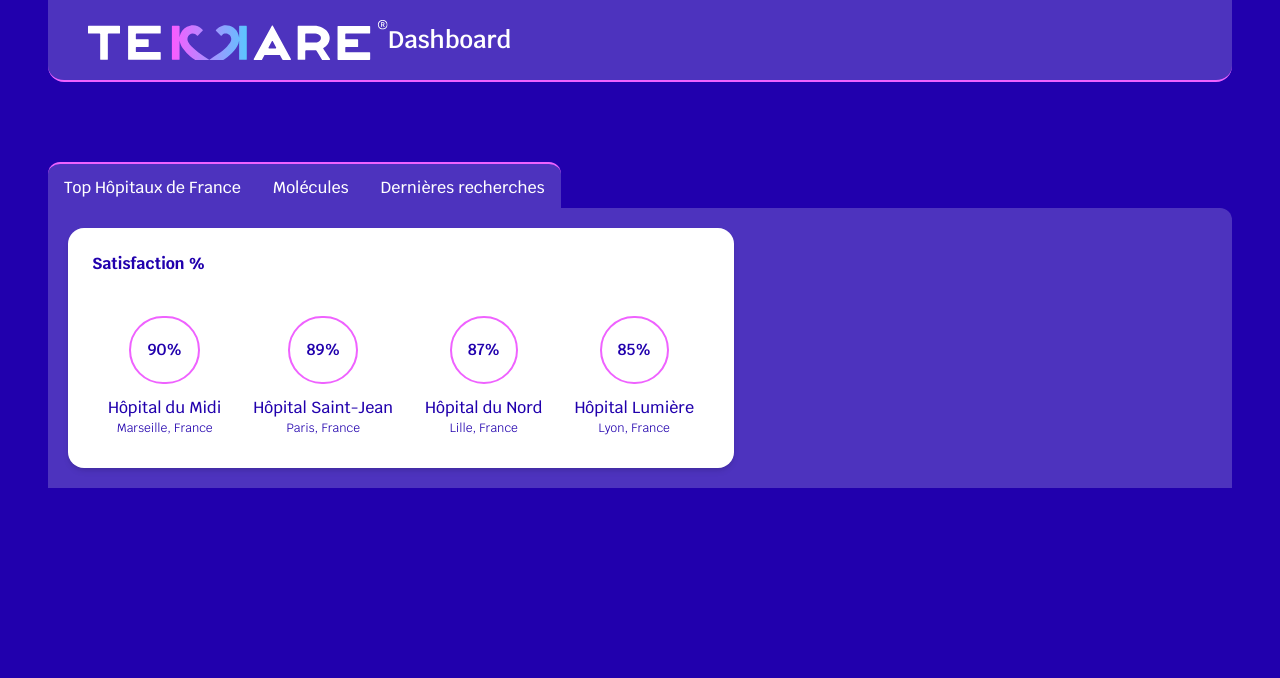
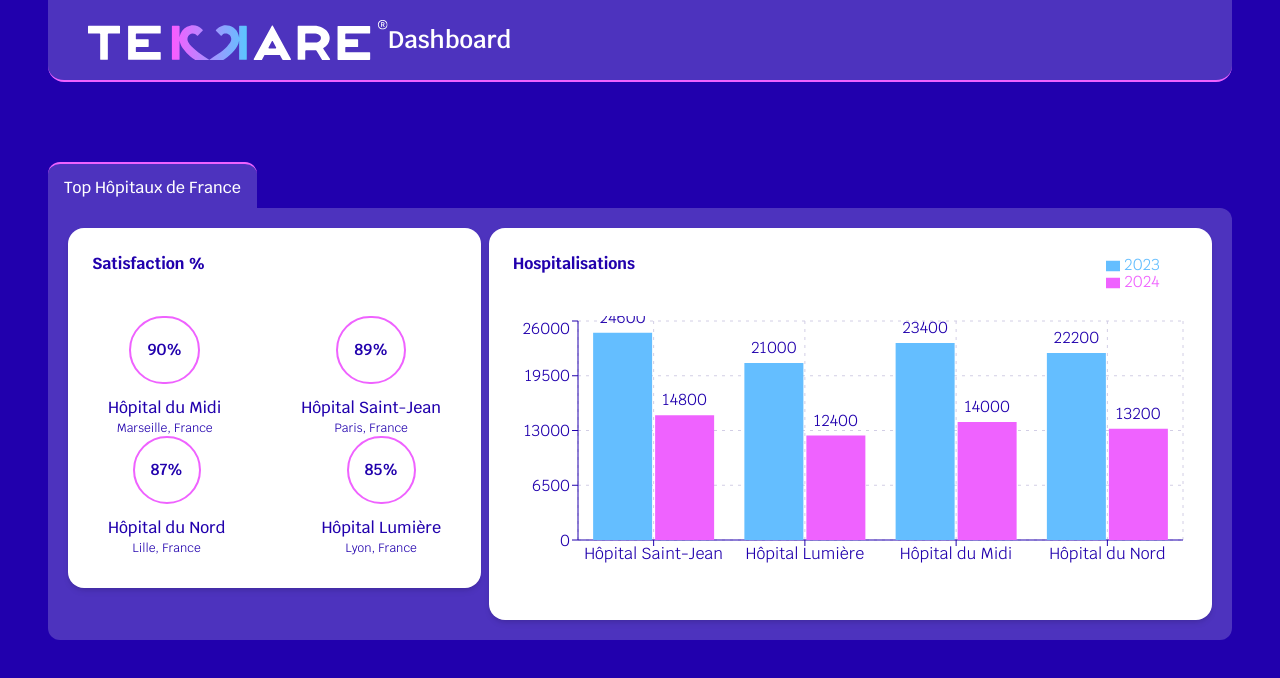
Before and after one commit to MandyTrl/meditec, a Next.js app: page / in a window 1280 px wide. Shown: the top 678 px of the page. Built offline with nearby package versions, Linux system fonts and the light colour scheme.

Commit message:
adjust hospitalizationsBarChart

```diff
--- /dev/null
+++ b/src/components/ChartUI/CustomTextLabel.tsx
@@ -0,0 +1,21 @@
+import React from "react"
+
+type CustomLabelProps = {
+	x: number
+	y: number
+	width: number
+	value: string
+}
+
+export const CustomTextLabel = ({ x, y, width, value }: CustomLabelProps) => {
+	return (
+		<text
+			x={x + width / 2} //centre le label
+			y={y}
+			dy={-10} //distance entre la barre et le label
+			fill="#2100AD"
+			textAnchor="middle">
+			{value}
+		</text>
+	)
+}
--- a/src/components/DashboardContainer.tsx
+++ b/src/components/DashboardContainer.tsx
@@ -2,14 +2,16 @@
 import React from "react"
 import { ListTabs } from "@components/UI/ListTabs"
 import { TopHospitalsLayout } from "@components/Layout/TopHospitalsLayout"
+import { Hospitalizations } from "./TopHospitals/Hospitalizations"
 
 export const DashboardContainer = () => {
 	return (
 		<div className="w-full h-full mt-5 md:mt-20">
 			<ListTabs />
 
-			<div className="bg-white/20 p-2 md:p-5 md:rounded-tr-xl">
+			<div className="flex flex-col md:flex-row items-start bg-white/20 p-2 md:p-5 rounded-xl md:rounded-tl-none">
 				<TopHospitalsLayout />
+				<Hospitalizations />
 			</div>
 		</div>
 	)
--- a/src/components/TopHospitals/Hospitalizations.tsx
+++ b/src/components/TopHospitals/Hospitalizations.tsx
@@ -1,14 +1,54 @@
 import React from "react"
-import { BarChart, Bar, Cell, XAxis, YAxis, CartesianGrid } from "recharts"
+import {
+	BarChart,
+	Bar,
+	CartesianGrid,
+	Tooltip,
+	XAxis,
+	YAxis,
+	Legend,
+} from "recharts"
 import { hospitalizationsPerYear } from "@/utils/hospitals"
+import { CustomTextLabel } from "@components/ChartUI/CustomTextLabel"
 
 export const Hospitalizations = () => {
-	console.log(hospitalizationsPerYear)
+	const chartData = hospitalizationsPerYear.map((hospital) => {
+		return {
+			name: hospital.name,
+			"2023": hospital.yearlyHospitalizations["2023"],
+			"2024": hospital.yearlyHospitalizations["2024"],
+		}
+	})
 
 	return (
-		<div className="w-fit bg-white rounded-2xl p-6 text-primary shadow-md">
-			<BarChart width={150} height={40} data={hospitalizationsPerYear}>
-				<Bar dataKey="year" fill="#8884d8" />
+		<div className="w-full md:w-fit mt-2 md:mt-0 ml-0 md:ml-2 bg-white rounded-2xl p-6 text-primary shadow-md">
+			<h4 className="font-bold mb-5 md:mb-10">Hospitalisations</h4>
+
+			<BarChart width={675} height={280} data={chartData} barGap={3}>
+				<CartesianGrid stroke="#d2cee5" strokeDasharray="3 5" />
+
+				<XAxis dataKey="name" stroke="#2100AD" height={17} />
+
+				<YAxis stroke="#2100AD" />
+
+				<Tooltip
+					wrapperStyle={{
+						width: 180,
+						backgroundColor: "rgba(210, 229, 255, 0.5)",
+					}}
+				/>
+
+				<Legend
+					width={100}
+					wrapperStyle={{
+						top: -60,
+						right: 0,
+						lineHeight: "17px",
+					}}
+				/>
+
+				<Bar dataKey="2023" fill="#64BEFF" label={CustomTextLabel} />
+				<Bar dataKey="2024" fill="#EF62FF" label={CustomTextLabel} />
 			</BarChart>
 		</div>
 	)
--- a/src/components/UI/ListTabs.tsx
+++ b/src/components/UI/ListTabs.tsx
@@ -3,7 +3,7 @@ import { Tab } from "@components/UI/Tab"
 
 export const ListTabs = () => {
 	return (
-		<ul className="w-fit flex">
+		<ul className="w-full md:w-fit flex">
 			{tabs.map((title: string) => {
 				return (
 					<Tab key={title} title={title} onClick={() => console.log("test")} />
--- a/src/components/UI/Tab.tsx
+++ b/src/components/UI/Tab.tsx
@@ -8,7 +8,7 @@ export type TabProps = {
 
 export const Tab = ({ title, onClick }: TabProps) => {
 	return (
-		<li className="first:rounded-tl-xl last:rounded-tr-xl bg-white/20 border-t-2 border-secondary md:pt-3 pb-2 md:px-4 hover:bg-white/25 transition-all duration-300 ease-in-out">
+		<li className="w-full first:rounded-tl-xl last:rounded-tr-xl bg-white/20 border-t-2 border-secondary pt-3 pb-2 px-4 transition-all duration-300 ease-in-out">
 			<button onClick={onClick} className="font-medium tracking-widdest">
 				{title}
 			</button>
--- a/src/utils/hospitals.ts
+++ b/src/utils/hospitals.ts
@@ -489,13 +489,13 @@ const resumeTopHospitals: ResumeHospital[] = topHospitals
 		(a, b) => parseFloat(b.satisfactionRate) - parseFloat(a.satisfactionRate)
 	)
 
-const hospitalizationsPerYear = topHospitals.map((hospital) => {
+const hospitalizationsPerYear = topHospitals.map((hospital: Hospital) => {
 	const hospitalData: {
 		name: string
 		yearlyHospitalizations: { [year: number]: number }
 	} = {
 		name: hospital.name,
-		yearlyHospitalizations: {},
+		yearlyHospitalizations: [],
 	}
 
 	//calcul de la somme des hospitalisations par année et par hôpital
--- a/src/utils/tabs.ts
+++ b/src/utils/tabs.ts
@@ -1,5 +1,5 @@
 export const tabs: string[] = [
 	"Top Hôpitaux de France",
-	"Molécules",
-	"Dernières recherches",
+	// "Molécules",
+	// "Dernières recherches",
 ]
```
